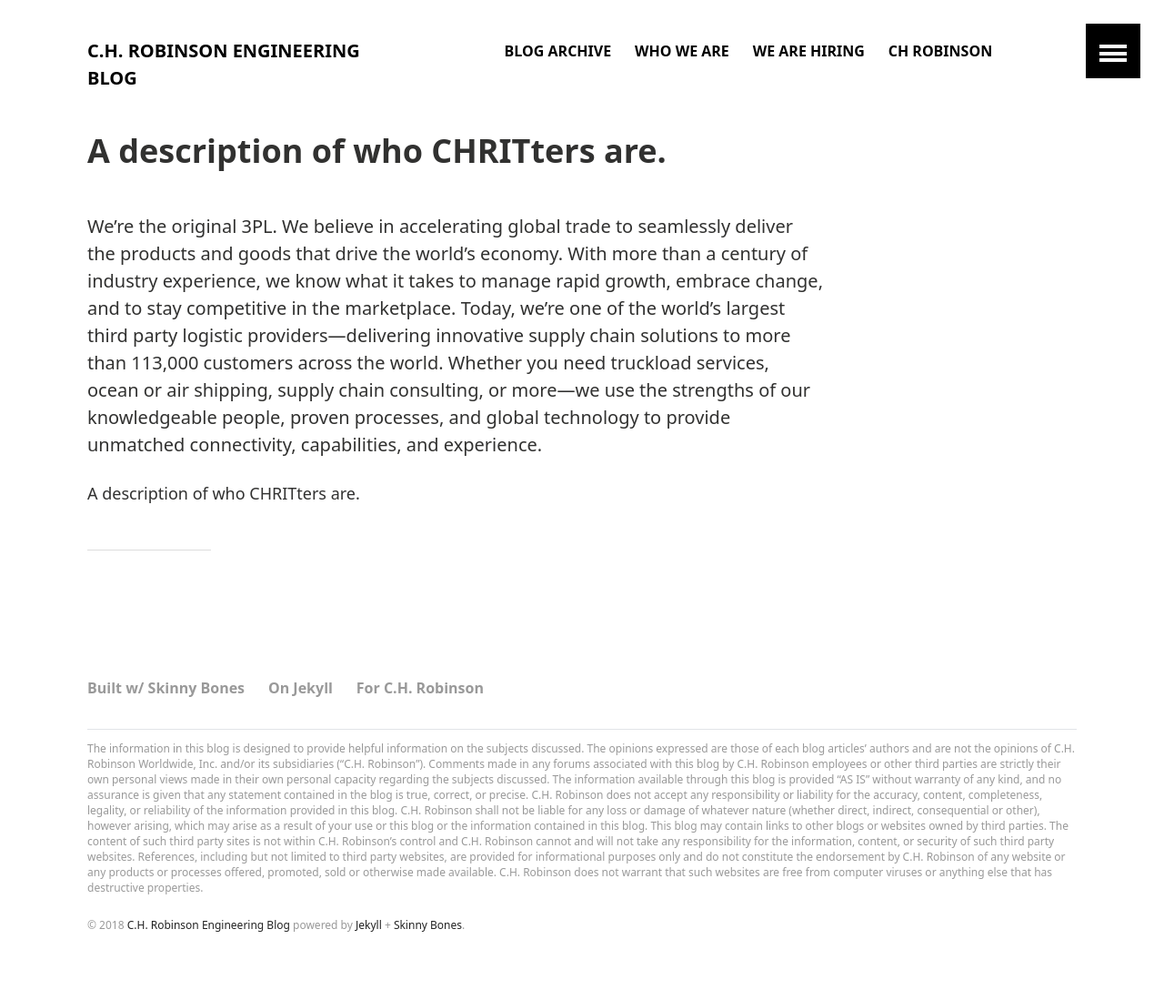
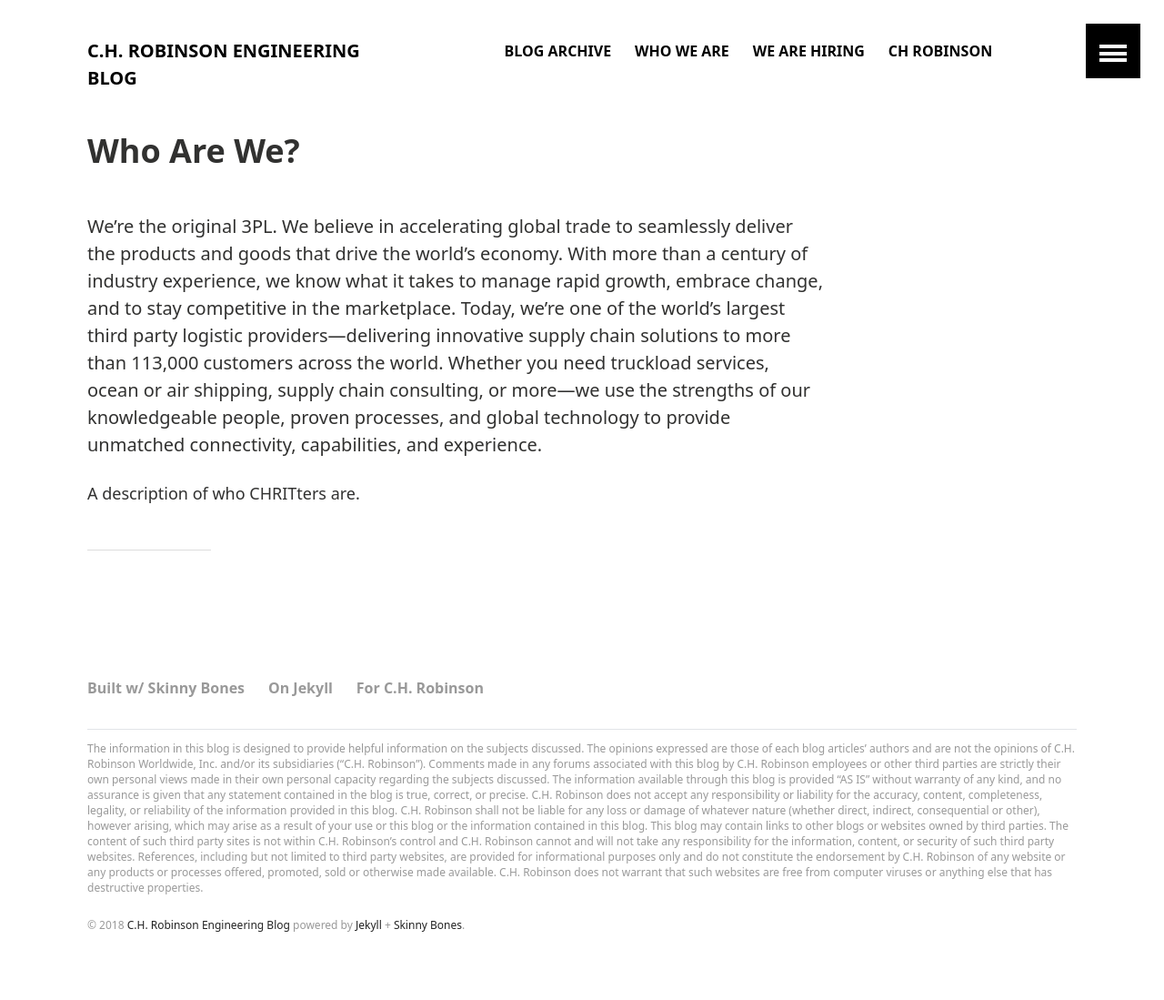
Before and after one commit to ch-robinson/ch-robinson.github.com, a Jekyll site: the page built from who-we-are/index.md, in a window 1280 px wide. Shown: the whole page at 91% size. Built offline with Jekyll 4.4.1, drawn with Linux system fonts in a browser that asks for light colours.

Commit message:
Formatting and update the page title

```diff
--- a/who-we-are/index.md
+++ b/who-we-are/index.md
@@ -1,7 +1,7 @@
 ---
 layout: article
-title: "A description of who CHRITters are."
-excerpt:
+title: "Who Are We?"
+excerpt: A description of who CHRITters are.
 tags: []
 image:
   feature:
@@ -10,6 +10,12 @@
 share: false
 ---
 
-We’re the original 3PL.  We believe in accelerating global trade to seamlessly deliver the products and goods that drive the world’s economy. With more than a century of industry experience, we know what it takes to manage rapid growth, embrace change, and to stay competitive in the marketplace. Today, we’re one of the world’s largest third party logistic providers—delivering innovative supply chain solutions to more than 113,000 customers across the world. Whether you need truckload services, ocean or air shipping, supply chain consulting, or more—we use the strengths of our knowledgeable people, proven processes, and global technology to provide unmatched connectivity, capabilities, and experience.
+We’re the original 3PL.  We believe in accelerating global trade to seamlessly deliver the products and goods that
+drive the world’s economy. With more than a century of industry experience, we know what it takes to manage rapid
+growth, embrace change, and to stay competitive in the marketplace. Today, we’re one of the world’s largest third
+party logistic providers—delivering innovative supply chain solutions to more than 113,000 customers across the world.
+Whether you need truckload services, ocean or air shipping, supply chain consulting, or more—we use the strengths of
+our knowledgeable people, proven processes, and global technology to provide unmatched connectivity, capabilities,
+and experience.
 
 A description of who CHRITters are.
```
